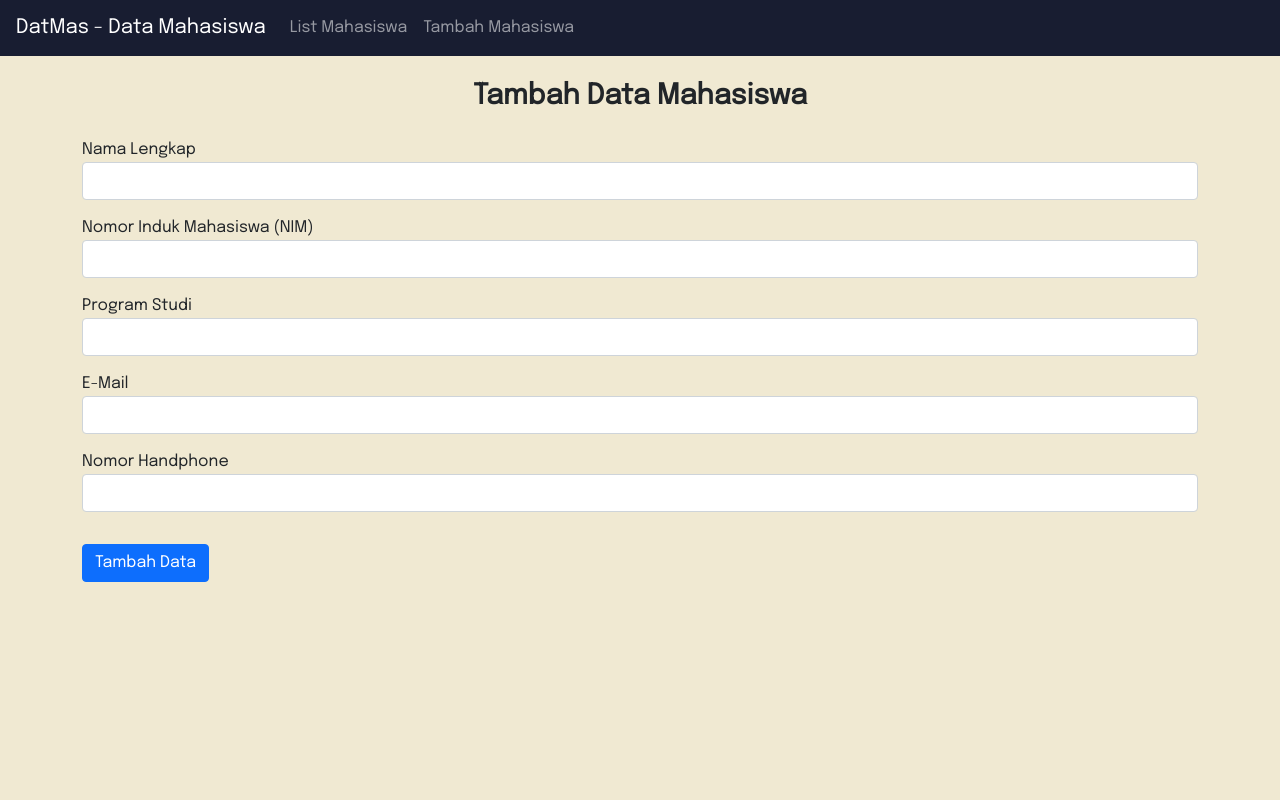
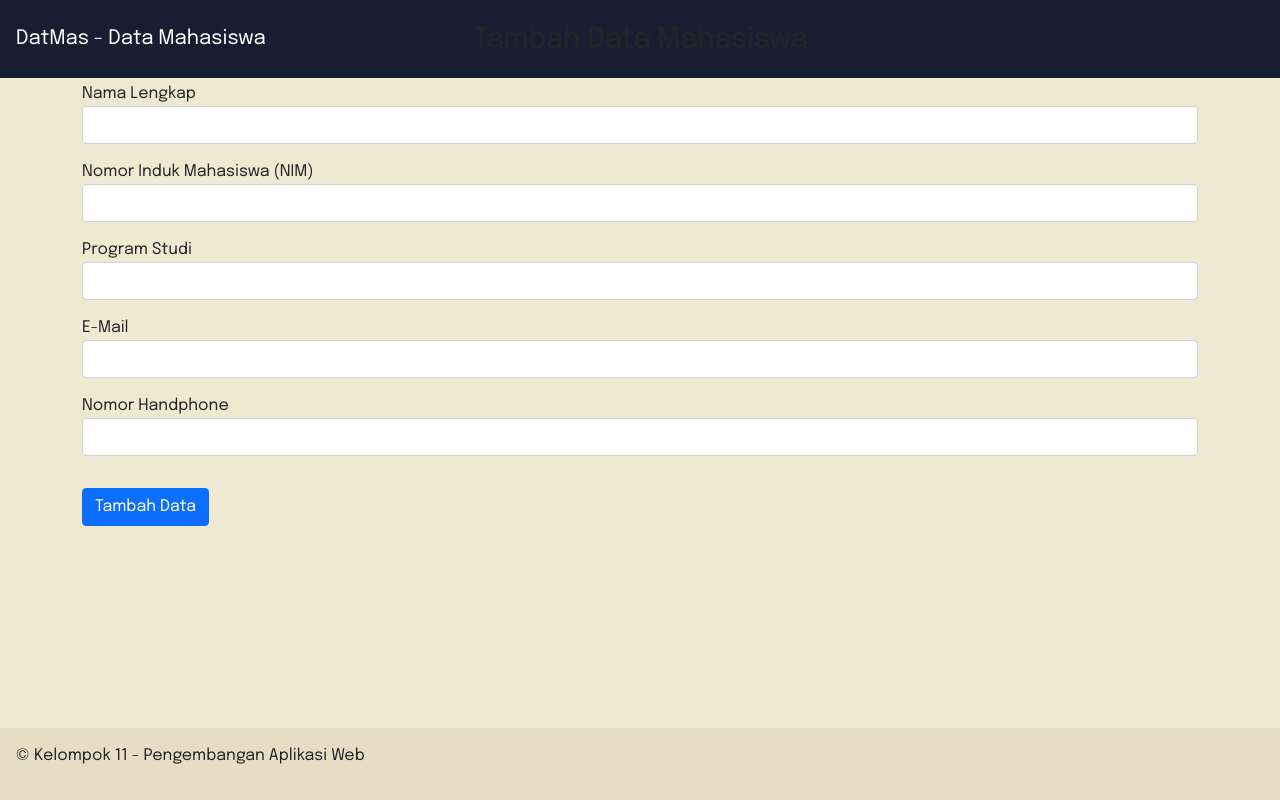
Before and after one commit to mufidussani/paw-kelompok-1, a React (Create React App) app in the folder client/: page /add in a window 1280 px wide. Built offline with nearby package versions, Linux system fonts and the light colour scheme.

Commit message:
adding more animations and some layout components on client

```diff
--- a/client/src/App.js
+++ b/client/src/App.js
@@ -6,6 +6,7 @@ import Navbar from "./components/Navbar";
 import MahasiswaList from "./components/MahasiswaList";
 import EditMahasiswa from "./components/EditMahasiswa";
 import AddMahasiswa from "./components/AddMahasiswa";
+import Footer from "./components/Footer";
 
 function App() {
   return (
@@ -17,6 +18,7 @@ function App() {
         <Route path="/update/:id" element={<EditMahasiswa />} />
         <Route path="/add" element={<AddMahasiswa />} />
       </Routes>
+      <Footer />
     </Router>
   );
 }
--- /dev/null
+++ b/client/src/components/Footer.jsx
@@ -0,0 +1,9 @@
+import React from "react";
+
+const Footer = () => (
+    <div className="footer">
+        <p className="animate__animated animate__fadeIn">© Kelompok 11 - Pengembangan Aplikasi Web</p>
+    </div>
+);
+
+export default Footer;
--- a/client/src/components/Navbar.jsx
+++ b/client/src/components/Navbar.jsx
@@ -3,15 +3,15 @@ import React, { Component } from "react";
 class Navbar extends Component {
     render() {
         return (
-            <nav class="navbar navbar-expand-lg navbar-dark animate__animated animate__fadeIn" style={{ backgroundColor: '#181D31', paddingLeft: '1rem', paddingRight: '1rem' }}>
+            <nav class="navbar navbar-expand-lg navbar-dark" style={{ backgroundColor: '#181D31', paddingLeft: '1rem', paddingRight: '1rem', position: 'fixed', width: '100%' }}>
                 <a class="navbar-brand" >DatMas - Data Mahasiswa</a>
                 <button class="navbar-toggler" type="button" data-toggle="collapse" data-target="#navbarNavAltMarkup" aria-controls="navbarNavAltMarkup" aria-expanded="false" aria-label="Toggle navigation">
                     <span class="navbar-toggler-icon"></span>
                 </button>
                 <div class="collapse navbar-collapse" id="navbarNavAltMarkup">
-                    <div class="navbar-nav">
-                        <a class="nav-item nav-link" href="/">List Mahasiswa</a>
-                        <a class="nav-item nav-link" href="/add">Tambah Mahasiswa</a>
+                    <div class="navbar-nav animate__animated animate__slideInRight" style={{ paddingLeft: '80.3rem' }}>
+                        <a class="btn btn-outline-success" href="/" style={{ marginRight: '1rem', color: 'white' }}>List Mahasiswa</a>
+                        <a class="btn btn-outline-success" href="/add" style={{ color: 'white' }}>Tambah Mahasiswa</a>
                     </div>
                 </div>
             </nav>
--- a/client/src/index.css
+++ b/client/src/index.css
@@ -12,3 +12,13 @@ code {
   font-family: source-code-pro, Menlo, Monaco, Consolas, 'Courier New',
     monospace;
 }
+
+.footer{
+  margin-top: 1rem;
+  padding: 1rem;
+  background-color: #E6DDC4;
+  position: fixed;
+  bottom: 0;
+  left: 0;
+  width: 100%;
+}
--- a/client/src/index.js
+++ b/client/src/index.js
@@ -3,6 +3,7 @@ import ReactDOM from 'react-dom';
 import App from './App.js';
 import "bootstrap/dist/css/bootstrap.css";
 import 'animate.css';
+import './index.css';
 
 ReactDOM.render(
   <React.StrictMode>
```
